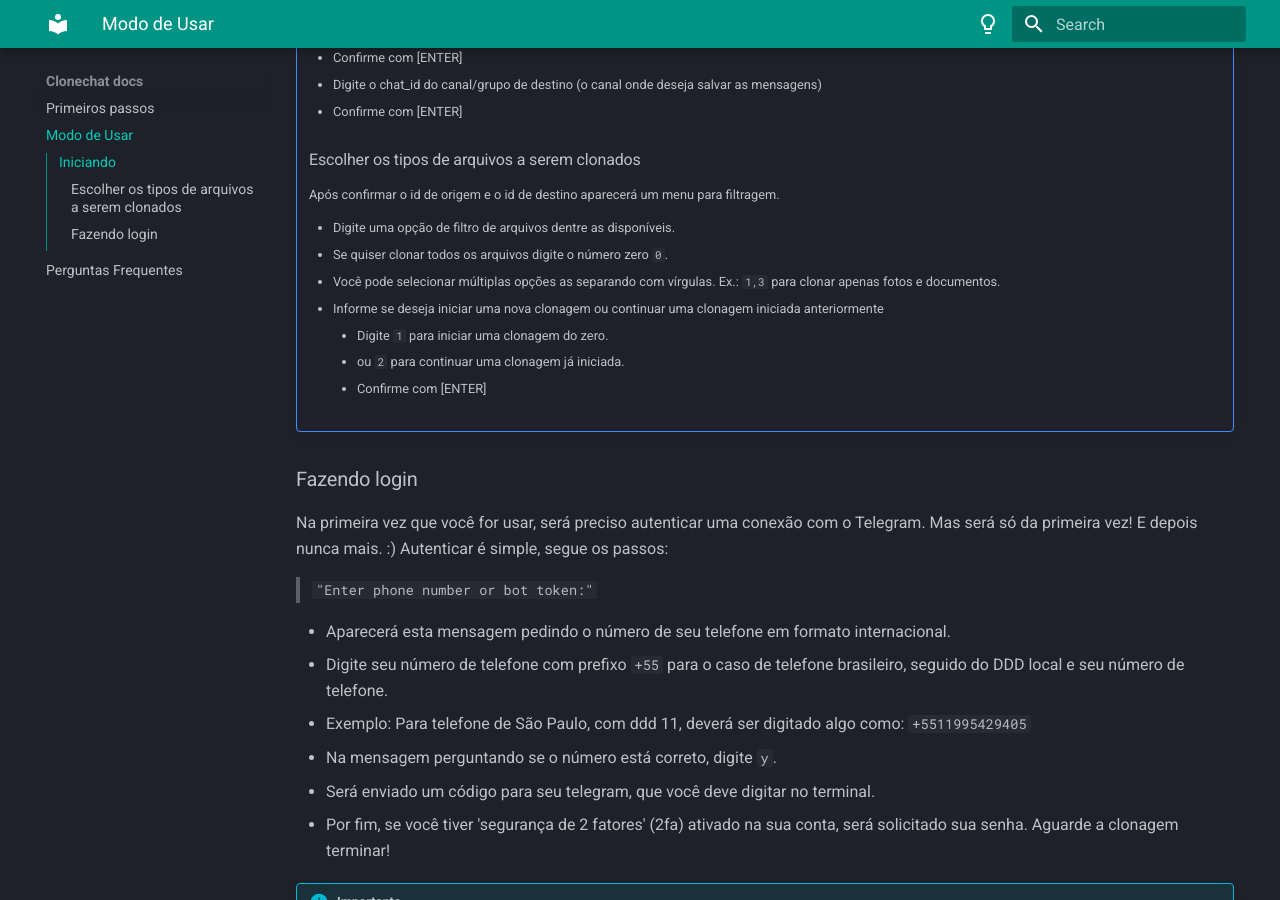
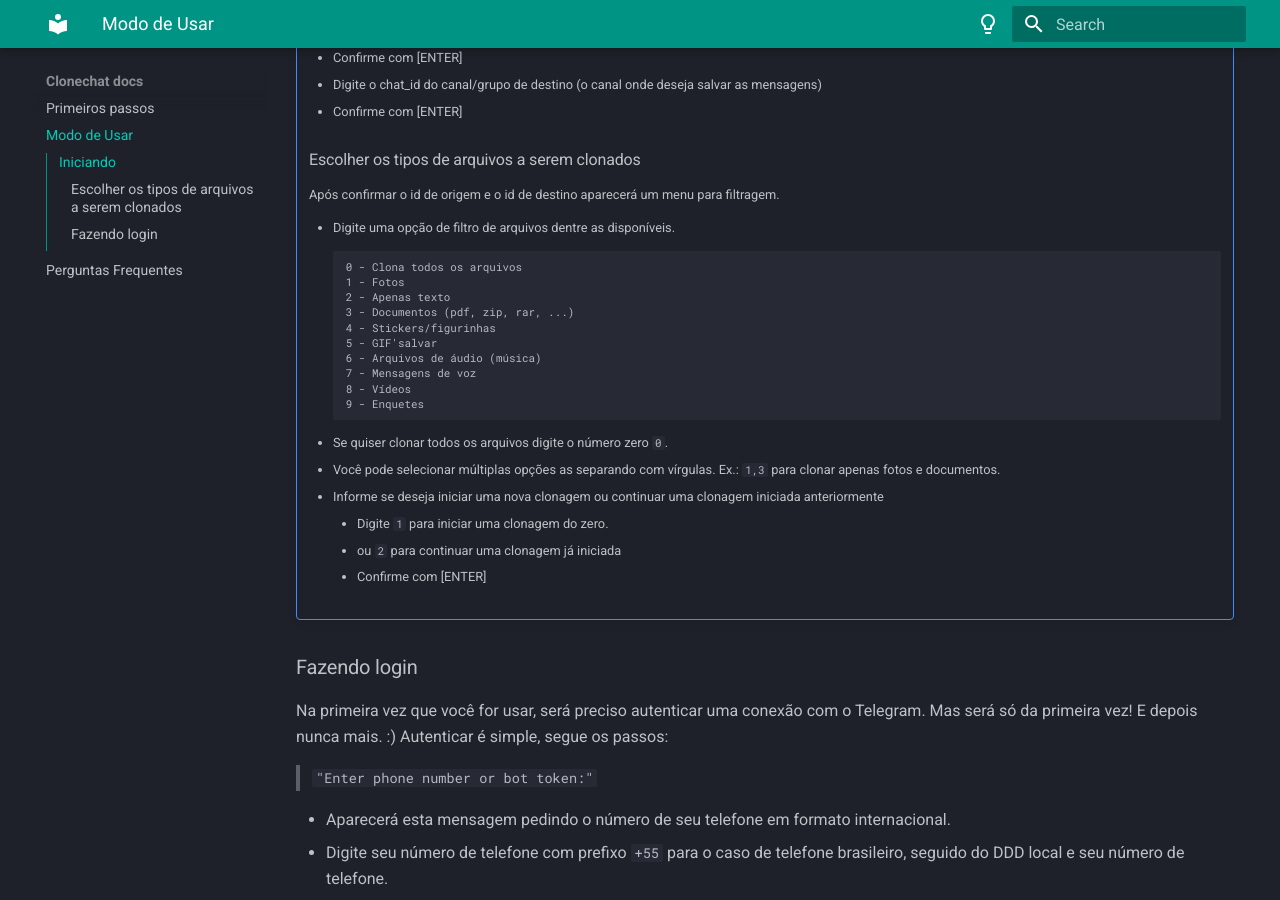
Before and after one commit to upolar/clonechats-docs, an MkDocs documentation site: the page built from docs/Modo_de_usar.md, in a window 1280 px wide and 900 px high, scrolled down 421 px. Built offline with MkDocs 1.6.1 and Material for MkDocs 9.7.7, drawn with Linux system fonts in a browser that asks for light colours.

Commit message:
Documentation
- Correção da formatação de como pegar chat id das perguntas frequentes
- Mostrar os tipos de filtro disponiveis no modo de usar

````diff
--- a/docs/Modo_de_usar.md
+++ b/docs/Modo_de_usar.md
@@ -20,12 +20,24 @@
         Após confirmar o id de origem e o id de destino aparecerá um menu para filtragem.
 
         - Digite uma opção de filtro de arquivos dentre as disponíveis.
+        ```
+        0 - Clona todos os arquivos
+        1 - Fotos
+        2 - Apenas texto
+        3 - Documentos (pdf, zip, rar, ...)
+        4 - Stickers/figurinhas
+        5 - GIF'salvar
+        6 - Arquivos de áudio (música)
+        7 - Mensagens de voz
+        8 - Vídeos
+        9 - Enquetes
+        ```
         - Se quiser clonar todos os arquivos digite o número zero `0`.
         - Você pode selecionar múltiplas opções as separando com vírgulas. Ex.: `1,3` para clonar apenas fotos e documentos.
 
         * Informe se deseja iniciar uma nova clonagem ou continuar uma clonagem iniciada anteriormente
             - Digite `1` para iniciar uma clonagem do zero.
-            - ou `2` para continuar uma clonagem já iniciada.
+            - ou `2` para continuar uma clonagem já iniciada
             - Confirme com [ENTER]
 
     === "Terminal"
````
